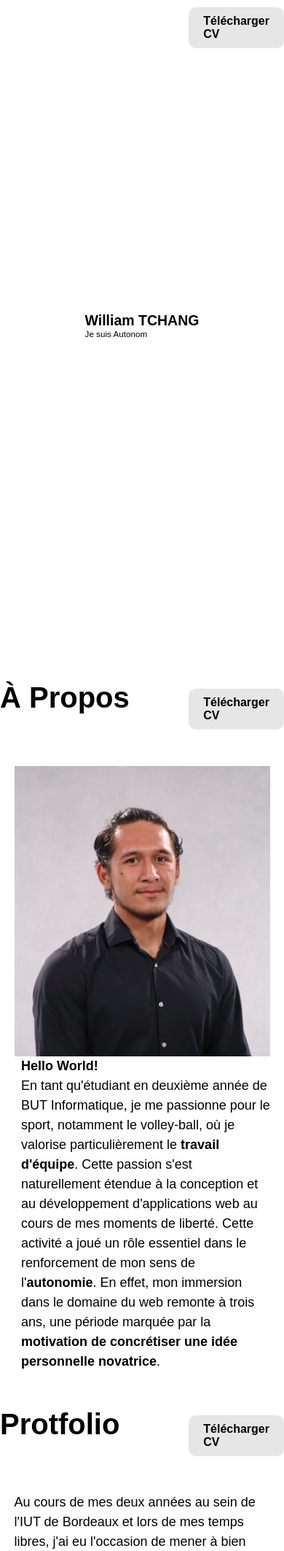
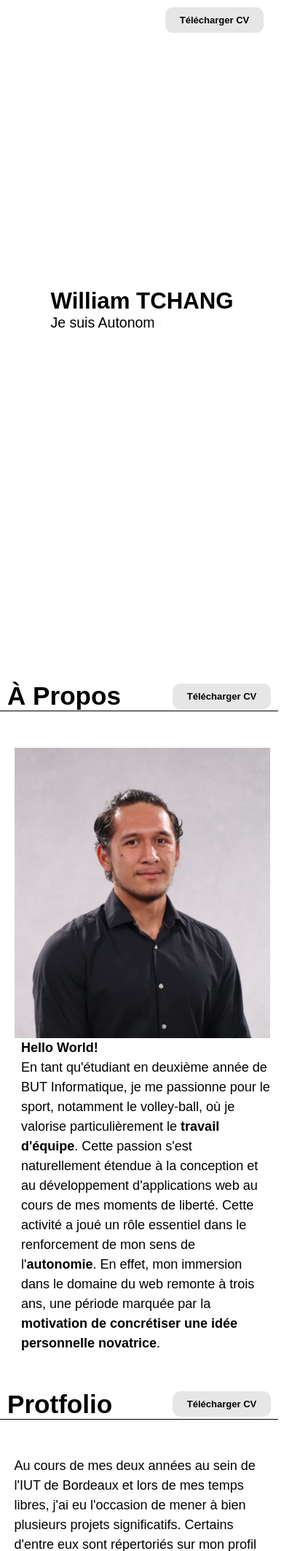
Before and after one commit to ZeWills987/william-tchang, a PHP site: page / in a window 390 px wide. Shown: the top 2126 px of the page at 73% size. Run offline with PHP 8.4, Linux system fonts and the light colour scheme.

Commit message:
responsive corrriger

```diff
--- a/data/css/style.css
+++ b/data/css/style.css
@@ -11,6 +11,7 @@ body {
     height: 100%;
     display: flex;
     flex-direction: column;
+    background-color: #fff;
 }
 
 /* Barre de naviguation */
@@ -34,6 +35,7 @@ header .top {
     flex-direction: column;
     justify-content: center;
     align-items: center;
+    border-bottom: 1px solid #000;
 }
 
 header .top>div {
@@ -175,8 +177,21 @@ header .bottom p a {
         height: max-content;
     }
 
+    body main>div .top .title h1 {
+        margin: 0 0 0 10px;
+        font-size: 9vw;
+    }
+
     html body main>div .top>div {
         flex: 1;
+    }
+
+    body main div .presentation .name h1 {
+        font-size: 8vw;
+    }
+
+    body main div .presentation .desc p {
+        font-size: 5vw;
     }
 
     body main .aboutme .main .block,
@@ -186,6 +201,12 @@ header .bottom p a {
         flex-direction: column;
         justify-content: center;
         align-items: center;
+    }
+
+
+    main>div .top .dwn-cv a {
+        width: max-content;
+        font-size: small;
     }
 
     main .aboutme .main .block .photo {
@@ -245,7 +266,8 @@ main>div:nth-child(1) {
     padding: 0;
 }
 
-main>div:nth-child(3) {
+main>div:nth-child(3),
+main>div:nth-child(4) {
     padding: 0 0 100px 0;
     height: max-content;
 }
@@ -260,17 +282,21 @@ main>div {
 
 main>div:nth-child(1) .top {
     margin: 0;
+    border-bottom: none;
 }
 
 main>div .top {
     margin: 0 0 50px 0;
+    width: 98%;
     display: flex;
     flex-direction: row;
+    border-bottom: 1px solid #000;
 }
 
 main>div .top>div:nth-child(1) {
     flex: 5;
     display: flex;
+    align-items: center;
 }
 
 main>div .top .title h1 {
@@ -292,8 +318,12 @@ main>div .top .dwn-cv {
     align-items: center;
 }
 
+main>div:nth-child(1) .top .dwn-cv {
+    margin: 10px 10px 0 0;
+}
+
 main>div .top .dwn-cv a {
-    margin: 10px 0 0 0;
+    margin: 0 10px 0 0;
     padding: 10px 20px;
     display: flex;
     justify-content: center;
@@ -472,13 +502,10 @@ main>div .main .desc p {
     flex-direction: row;
 }
 
-.contact .main .row-contact>div {
+.contact .main .row-contact .details {
     margin: 10px 10px;
-    flex: 1;
-}
-
-.contact .main .row-contact .details {
     padding: 40px;
+    width: 90%;
     box-shadow: rgba(0, 0, 0, 0.35) 0px 5px 15px;
 }
 
```
Also changed, not shown: index.html (+26 -6 lines).
